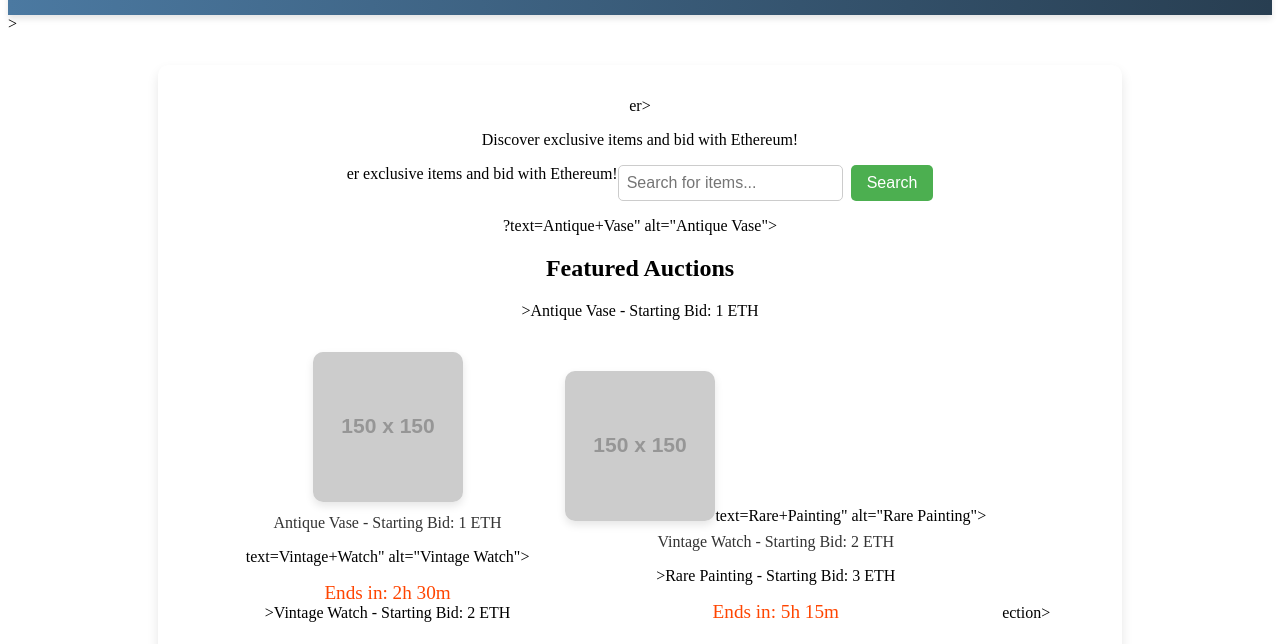
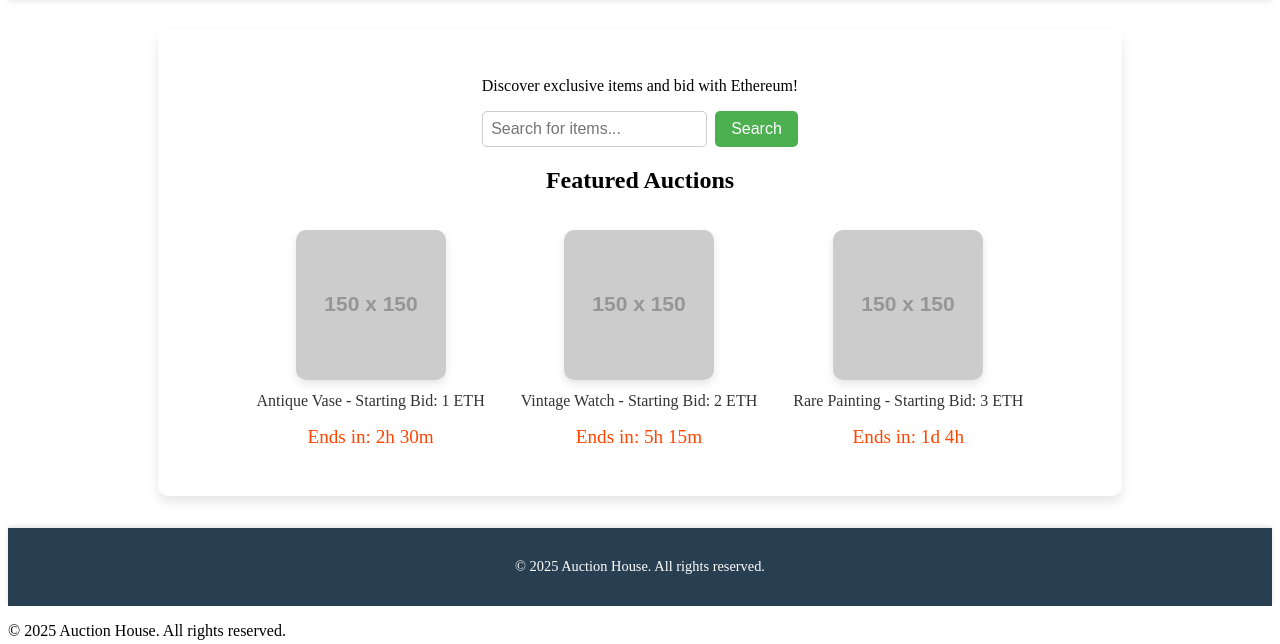
Before and after one commit to Dacres0/Daniel-Acres, a plain HTML site: page index.html in a window 1280 px wide. Shown: the part 156-800 px from the top of the page. Drawn offline with Linux system fonts and the light colour scheme; placeholder pictures from the web are drawn by us.

Commit message:
Update index.html

```diff
--- a/index.html
+++ b/index.html
@@ -1,10 +1,9 @@
-<!-- Home Page -->
 <!DOCTYPE html>
 <html lang="en">
 <head>
     <meta charset="UTF-8">
     <meta name="viewport" content="width=device-width, initial-scale=1.0">
-    <title>Auction House - Home</title>
+    <title>ByBit - Home</title>
     <link rel="stylesheet" href="styles.css">
 </head>
 <body>
@@ -13,32 +12,38 @@
         <nav>
             <a href="auction.html">View Auctions</a>
             <a href="payment.html">Make a Payment</a>
-        </nav> href="payment.html">Make a Payment</a>
-    </header>>
-    <main>er>
+        </nav>
+    </header>
+    <main>
         <p>Discover exclusive items and bid with Ethereum!</p>
-        <div class="search-bar">er exclusive items and bid with Ethereum!</p>
+        <div class="search-bar">
             <input type="text" placeholder="Search for items...">
-            <button>Search</button></h2>
+            <button>Search</button>
         </div>
-        <section>?text=Antique+Vase" alt="Antique Vase">
-            <h2>Featured Auctions</h2>>Antique Vase - Starting Bid: 1 ETH</p>
+        <section>
+            <h2>Featured Auctions</h2>
             <div class="product">
                 <img src="https://via.placeholder.com/150?text=Antique+Vase" alt="Antique Vase">
-                <p>Antique Vase - Starting Bid: 1 ETH</p>text=Vintage+Watch" alt="Vintage Watch">
-                <div class="timer">Ends in: 2h 30m</div>>Vintage Watch - Starting Bid: 2 ETH</p>
+                <p>Antique Vase - Starting Bid: 1 ETH</p>
+                <div class="timer">Ends in: 2h 30m</div>
             </div>
             <div class="product">
-                <img src="https://via.placeholder.com/150?text=Vintage+Watch" alt="Vintage Watch">text=Rare+Painting" alt="Rare Painting">
-                <p>Vintage Watch - Starting Bid: 2 ETH</p>>Rare Painting - Starting Bid: 3 ETH</p>
+                <img src="https://via.placeholder.com/150?text=Vintage+Watch" alt="Vintage Watch">
+                <p>Vintage Watch - Starting Bid: 2 ETH</p>
                 <div class="timer">Ends in: 5h 15m</div>
-            </div>ection>
+            </div>
             <div class="product">
                 <img src="https://via.placeholder.com/150?text=Rare+Painting" alt="Rare Painting">
-                <p>Rare Painting - Starting Bid: 3 ETH</p>opy; 2025 Auction House. All rights reserved.</p>
-                <div class="timer">Ends in: 1d 4h</div>ooter>
+                <p>Rare Painting - Starting Bid: 3 ETH</p>
+                <div class="timer">Ends in: 1d 4h</div>
             </div>
-
+        </section>
+    </main>
+    <footer>
+        <p>&copy; 2025 Auction House. All rights reserved.</p>
+    </footer>
+</body>
+</html>
 
 
 
```
